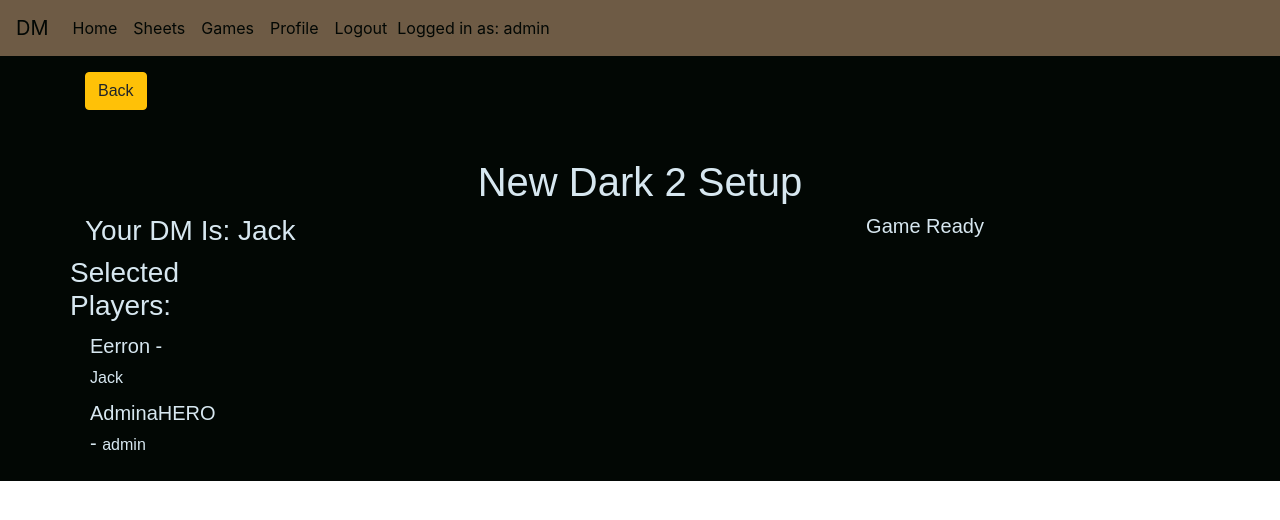
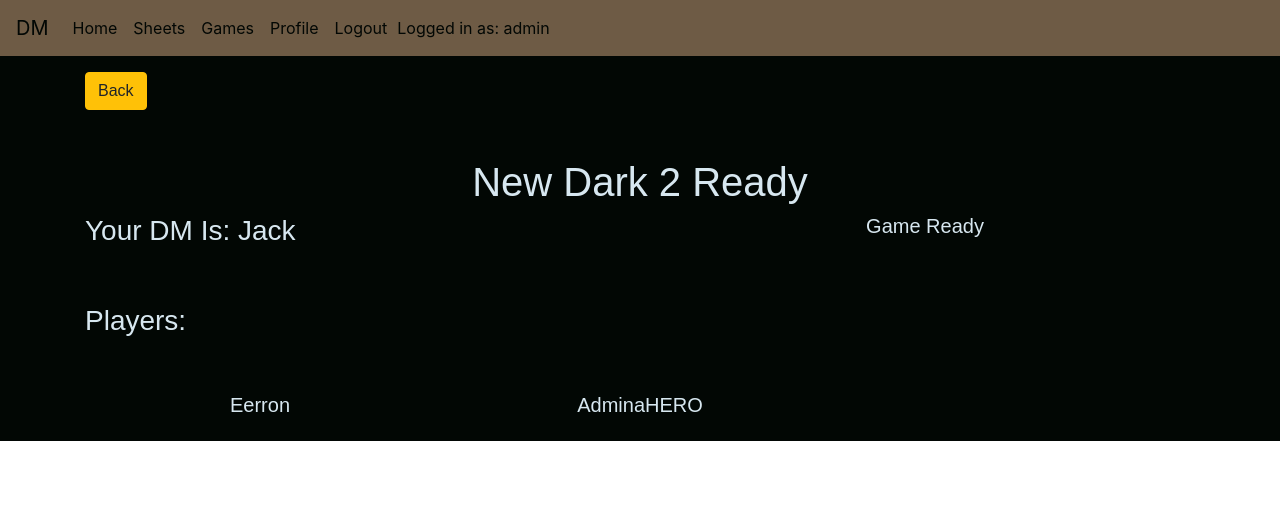
Before and after one commit to JackSnowdon/die-master, a Django app: page /game/set_up_dark/2 in a window 1280 px wide. Shown: the top 520 px of the page. Run offline with Django 3.2, Linux system fonts and the light colour scheme; a user stored in the database is signed in; data comes from the database, SQL or seed files in the repository; both versions use the stored data as it was after the commit; parts of the project's set-up code (start-up, migrations or seed data) failed here and were passed over; some libraries are stand-ins or nearby versions; some web fonts are replaced.

Commit message:
formatted set_up game depending on DM state

```diff
--- a/game/templates/set_up_dark.html
+++ b/game/templates/set_up_dark.html
@@ -10,14 +10,18 @@
 
 <div class="row">
     <div class="col-12 text-center">
-        <h1>{{ this_game }} Setup</h1>
+        <h1>{{ this_game }} {% if this_game.ready_state == False %}Setup{% else %}Ready{% endif %}</h1>
     </div>
 </div>
 
-<section class="users">
+<section class="dm">
     <div class="row mb-5">
         <div class="col-6">
+            {% if this_game.dm == user.profile %}
+            <h3>Your're The DM!</h3>
+            {% else %}
             <h3>Your DM Is: {{ this_game.dm }}</h3>
+            {% endif %}
         </div>
         <div class="col-6 text-center">
             {% if this_game.ready_state == False %}
@@ -28,7 +32,11 @@
             <a href="{% url 'change_ready_state' this_game.id %}" role="button" class="btn btn-success" aria-disabled="false">Ready State</a>
         </div> {% endif %}
     </div>
-    {% if this_game.ready_state == False %}
+</section>
+
+{% if this_game.ready_state == False %}
+
+<section class="user-setup">
     <div class="row">
         <div class="col-md-6 col-12">
             <h3>Selected Players: </h3>
@@ -49,20 +57,45 @@
             </ul>
         </div>
     </div>
-    {% else %}
-    <div class="row">
-        <div class="col-md-6 col-12">
-            <h3>Selected Players: </h3>
-            <ul class="sheet-list">
-                {% for sheet in this_game.sheets.all %}
-                <li class="sheet-list-item">{{ sheet.name }} - <span class="small">{{ sheet.created_by }}</span>
-                </li>
-                {% endfor %}
-            </ul>
+</section>
+
+{% else %} {% if this_game.dm == user.profile %}
+
+<section class="dm-ready">
+    <div class="row dm-tools">
+        <div class="col-12">
+            <h4>DM Tools:</h4>
         </div>
     </div>
-    {% endif %}
+    <div class="row mb-5">
+        <div class="col-12">
+            <h3>Players:</h3>
+        </div>
+    </div>
+    <div class="row">
+        {% for sheet in this_game.sheets.all %}
+        <div class="col-md-4 col-6 text-center mb-3">
+            <h5>{{ sheet.name }}</h5>
+        </div>
+        {% endfor %}
+    </div>
 </section>
 
+{% else %}
 
-{% endblock %}
+<section class="user-ready">
+    <div class="row mb-5">
+        <div class="col-12">
+            <h3>Players:</h3>
+        </div>
+    </div>
+    <div class="row">
+        {% for sheet in this_game.sheets.all %}
+        <div class="col-md-4 col-6 text-center mb-3">
+            <h5>{{ sheet.name }}</h5>
+        </div>
+        {% endfor %}
+    </div>
+</section>
+
+{% endif %} {% endif %} {% endblock %}
```
Also changed, not shown: db.sqlite3, game/views.py (line endings or trailing spaces).
